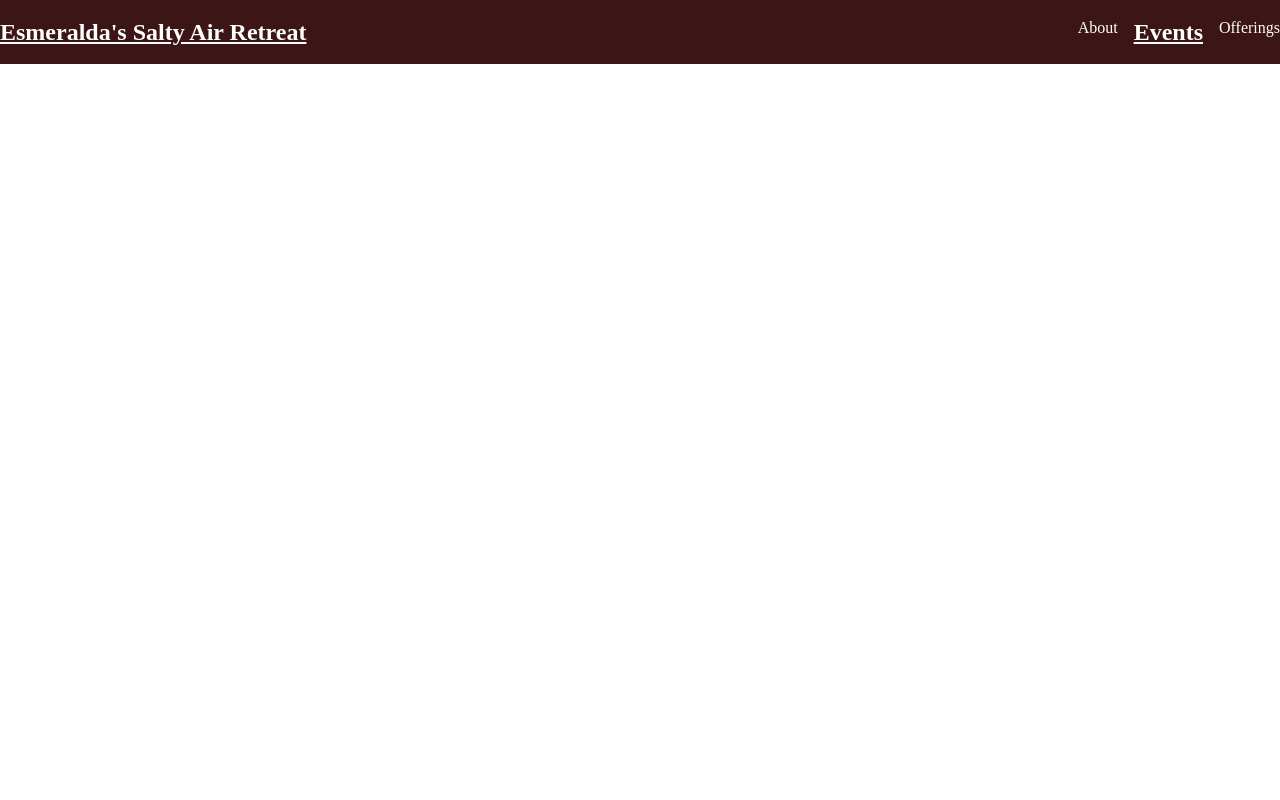
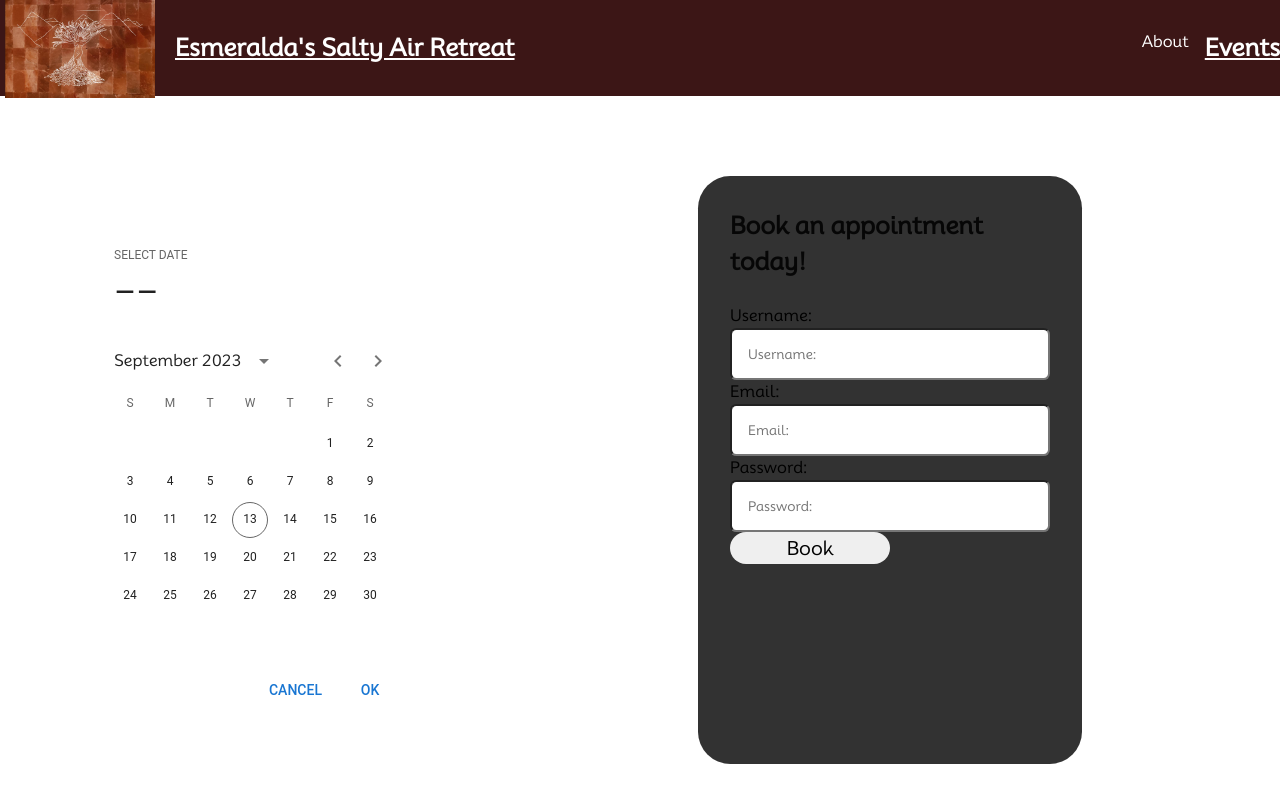
Before and after one commit to CourajeousMax/salty-air-retreat, a Next.js app: page /events in a window 1280 px wide. Built offline with nearby package versions, Linux system fonts and the light colour scheme.

Commit message:
added mui and calendar to events page, fixed styling on home page

```diff
--- a/package.json
+++ b/package.json
@@ -9,8 +9,14 @@
     "lint": "next lint"
   },
   "dependencies": {
+    "@emotion/react": "^11.11.1",
+    "@emotion/styled": "^11.11.0",
     "@fortawesome/fontawesome-svg-core": "^6.4.2",
     "@fortawesome/react-fontawesome": "^0.2.0",
+    "@mui/material": "^5.14.11",
+    "@mui/system": "^5.14.11",
+    "@mui/x-date-pickers": "^6.15.0",
+    "dayjs": "^1.11.10",
     "next": "13.4.19",
     "react": "18.2.0",
     "react-dom": "18.2.0"
--- /dev/null
+++ b/src/Components/AppointmentForm/AppointmentForm.js
@@ -0,0 +1,15 @@
+import React from 'react';
+const AppointmentForm = ({ label, name, type }) => {
+  return (
+    <div>
+      <div>
+        <div className="input__box">
+          <label className="input__label">{label}</label>
+          <input type={type} name={name} placeholder={label} className="input__input" />
+        </div>
+      </div>
+    </div>
+  );
+};
+
+export default AppointmentForm;
--- a/src/Components/NavBar/NavBar.js
+++ b/src/Components/NavBar/NavBar.js
@@ -1,23 +1,24 @@
 import React from "react";
 import Link from "next/link";
+import Image from "next/image";
 import variables from "../../styles/variables.module.scss";
 const NavBar = () => {
   return (
     <div>
       <nav className="nav">
+          <Link href="/">
         <div className="nav__title-container">
-          <Link href="/">
+            <Image src='/esar-logo.jpg' width= {150} height={100}/>
             <h1 className="nav__title page__header">Esmeralda's Salty Air Retreat</h1>
+        </div>
           </Link>
-        </div>
         <ul class="nav__links">
-
           <a Classname="nav__link nav-one">About</a>
           <Link href="/events">
             <h2 Classname="nav__link nav-three">Events</h2>
           </Link>
-
-          <a Classname="nav__link nav-four">Offerings</a>
+{/*
+          <a Classname="nav__link nav-four">Offerings</a> */}
         </ul>
       </nav>
     </div>
--- a/src/pages/_app.js
+++ b/src/pages/_app.js
@@ -1,5 +1,13 @@
 import '@/styles/globals.scss'
-
-export default function App({ Component, pageProps }) {
-  return <Component {...pageProps} />
+import { ThemeProvider } from "@mui/material/styles";
+import '../styles/globals.scss'
+import CssBaseline from "@mui/material/CssBaseline";
+import theme from "./theme";
+export default function App({ Component, pageProps}) {
+  return (
+    <ThemeProvider theme={theme}>
+      <CssBaseline />
+      <Component {...pageProps} />
+    </ThemeProvider>
+  );
 }
--- a/src/pages/events.js
+++ b/src/pages/events.js
@@ -1,11 +1,44 @@
 import React from 'react';
 import NavBar from '../Components/NavBar/NavBar';
+import AppointmentForm from '@/Components/AppointmentForm/AppointmentForm';
+import { AdapterDayjs } from "@mui/x-date-pickers/AdapterDayjs";
+import { LocalizationProvider } from "@mui/x-date-pickers/LocalizationProvider";
+import { StaticDatePicker } from "@mui/x-date-pickers/StaticDatePicker";
+import { styled } from "@mui/system";
 //implement caalendar here
 const events = () => {
+    const CustomMuiPickersLayoutRoot = styled("div")({
+      display: "grid",
+      gridAutoColumns: "max-content auto max-content",
+      gridAutoRows: "max-content auto max-content",
+      overflow: "hidden",
+      minWidth: "320px",
+      backgroundColor: "#fff",
+      justifyContent: "start",
+      margin: "48px 90px",
+    });
     return (
-        <div>
-            <NavBar />
-        </div>
+      <div>
+        <NavBar />
+        <LocalizationProvider dateAdapter={AdapterDayjs}>
+          <div className="signup">
+          <CustomMuiPickersLayoutRoot>
+            <StaticDatePicker orientation="portrait" />
+          </CustomMuiPickersLayoutRoot>
+          <form className="signup__form" >
+            <h2 className="signup__page-header">Book an appointment today!</h2>
+            <div className="signup__container">
+          <AppointmentForm label="Username:" name="username" type="text" />
+          <AppointmentForm label="Email:" name="email" type="email" />
+          <AppointmentForm label="Password:" name="password" type="password" />
+            <button className="signup__form-button">
+              <p className="signup__form-button--text">Book</p>
+            </button>
+            </div>
+          </form>
+          </div>
+        </LocalizationProvider>
+      </div>
     );
 };
 
--- /dev/null
+++ b/src/pages/theme.js
@@ -0,0 +1,17 @@
+import { createTheme } from "@mui/material/styles";
+
+const theme = createTheme({
+  palette: {
+    primary: {
+      main: "#1976D2",
+    },
+    secondary: {
+      main: "#f50057",
+    },
+  },
+  typography: {
+    fontFamily: "Roboto, sans-serif",
+  },
+});
+
+export default theme;
--- a/src/styles/globals.scss
+++ b/src/styles/globals.scss
@@ -4,6 +4,7 @@
   box-sizing: border-box;
   padding: 0;
   margin: 0;
+  font-family: 'mooli';
 }
 
 html,
@@ -11,6 +12,11 @@ body {
   max-width: 100vw;
   overflow-x: hidden;
 }
+@font-face {
+  font-family: 'mooli';
+  src: url(../styles/Mooli/Mooli-Regular.ttf);
+}
+
 .nav {
   background-color: $maroon;
   @include mobile {
@@ -23,11 +29,20 @@ body {
     flex-direction: row;
     align-items: center;
     justify-content: space-between;
-    height: 8vh;
+    height: 12vh;
+  }
+  &__title {
+    margin-left: 20px;
   }
   &__title-container {
-    @include mobile {
-    }
+    display: flex;
+    flex-direction: row;
+    align-items: center;
+    margin: 5px;
+    // @include tablet{
+    //   display: flex;
+    // flex-direction: column;
+    // }
   }
   &__links {
     @include mobile {
@@ -79,55 +94,46 @@ body {
 }
 //info
 
-.info {
-  display: flex;
-  flex-direction: column;
-  align-items: center;
-  gap: 1rem;
-  padding: 1rem;
-  @include tablet {
-    display: flex;
-    flex-direction: row;
-    align-items: center;
-    gap: 1rem;
-    padding: 1rem;
-  }
-  @include desktop {
-    display: flex;
-    flex-direction: row;
-    align-items: center;
-    gap: 15rem;
-    padding: 2.5rem;
-  }
-  &__text {
-    position: absolute;
-    &-container {
-      position: relative;
-    }
-  }
-  &__mobile {
-    border-radius: 5px;
-    box-shadow: $box-shadow;
-    object-fit: cover;
-    position: absolute;
-    @include mobile {
-      background-size: cover;
-      color: $white;
-      height: 30vh;
-      width: 60vw;
-      position: relative;
-      z-index: 1;
-    }
-    @include tablet {
-      height: 20vh;
-      width: 30vw;
-    }
-    @include desktop {
-      height: 60vh;
-      width: 20vw;
-    }
-  }
-}
+// .info {
+//   @include tablet {
+//     display: flex;
+//     flex-direction: row;
+//     align-items: center;
+//     gap: 1rem;
+//     padding: 1rem;
+//   }
+//   @include desktop {
+//     display: flex;
+//     flex-direction: row;
+//     align-items: center;
+//     padding: 2.5rem;
+//   }
+//   &__container {
+//     display: flex;
+//     flex-direction: row;
+//   }
+//   &__mobile {
+//     border-radius: 5px;
+//     box-shadow: $box-shadow;
+//     object-fit: cover;
+//     gap: 1rem;
+//     @include mobile {
+//       background-size: cover;
+//       color: $white;
+//       height: 30vh;
+//       width: 60vw;
+//       z-index: 1;
+//     }
+//     @include tablet {
+//       height: 20vh;
+//       width: 30vw;
+//     }
+//     @include desktop {
+//       height: 30vh;
+//       width: 20vw;
+//     }
+//   }
+// }
 
 .salt {
   display: flex;
@@ -225,7 +231,8 @@ body {
 }
 .instructor {
   background-color: $beige;
-  height: 67vh;
+  height: 88vh;
+  margin: 2rem;
   &__container {
     @include mobile {
       display: flex;
@@ -292,12 +299,63 @@ body {
     justify-content: center;
   }
   &__button {
+    display: flex;
+    justify-content: center;
+    align-items: center;
     border-radius: 25px;
     border: none;
     background-color: $maroon;
     color: $white;
     width: 20%;
     height: 2.8vw;
+  }
+}
+.signup {
+  min-height: calc(100vh - 20rem);
+  padding-top: 5rem;
+  display: flex;
+  &__form {
+    display: flex;
+    flex-direction: column;
+    gap: 1.5rem;
+    width: 24rem;
+    margin: 0 auto;
+    padding: 2rem;
+    background-color: #323232;
+    border-radius: 2.0156rem;
+    &-button {
+      border: none;
+      border-radius: 1.25rem;
+      width: 50%;
+      height: 4vh;
+      &:hover{
+        cursor: pointer;
+      }
+      &--text{
+        font-size: 1.2rem;
+      }
+    }
+  }
+}
+.input {
+  &__box {
+    width: 100%;
+  }
+
+  &__label {
+    color: black;
+    display: inline-block;
+  }
+
+  &__input {
+    width: 100%;
+    padding: 1rem;
+    box-sizing: border-box;
+    border-radius: 0.4rem;
+
+    &:focus {
+      outline: none;
+    }
   }
 }
 a {
```
Also changed, not shown: src/Components/Main/Main.js (+13 -15 lines), src/pages/about.js (deleted, +0 -7 lines), src/styles/Mooli/Mooli-Regular.ttf (added), src/styles/Mooli/OFL.txt (added), 1 other file (tests, documents, lock files or other folders).
